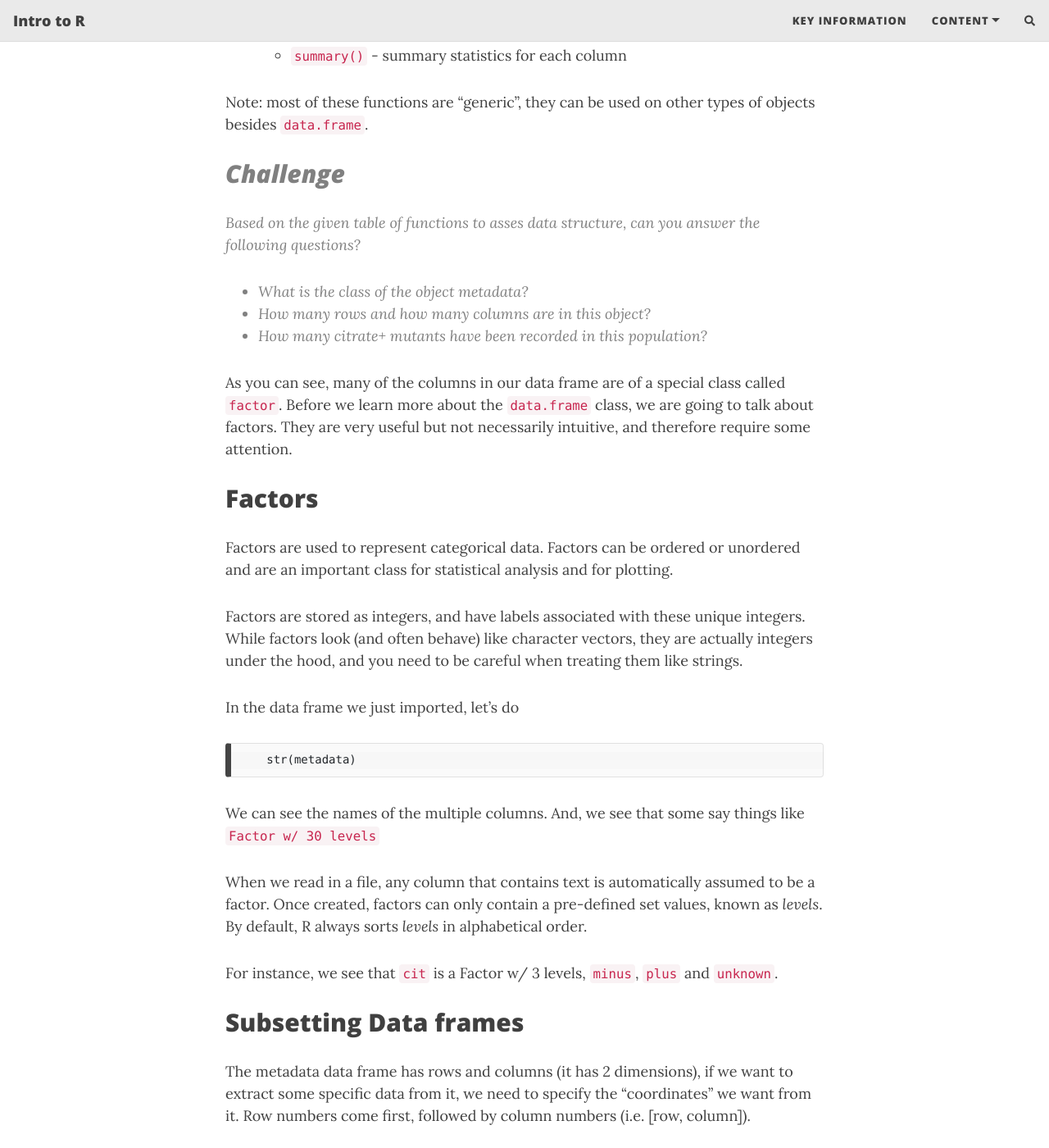
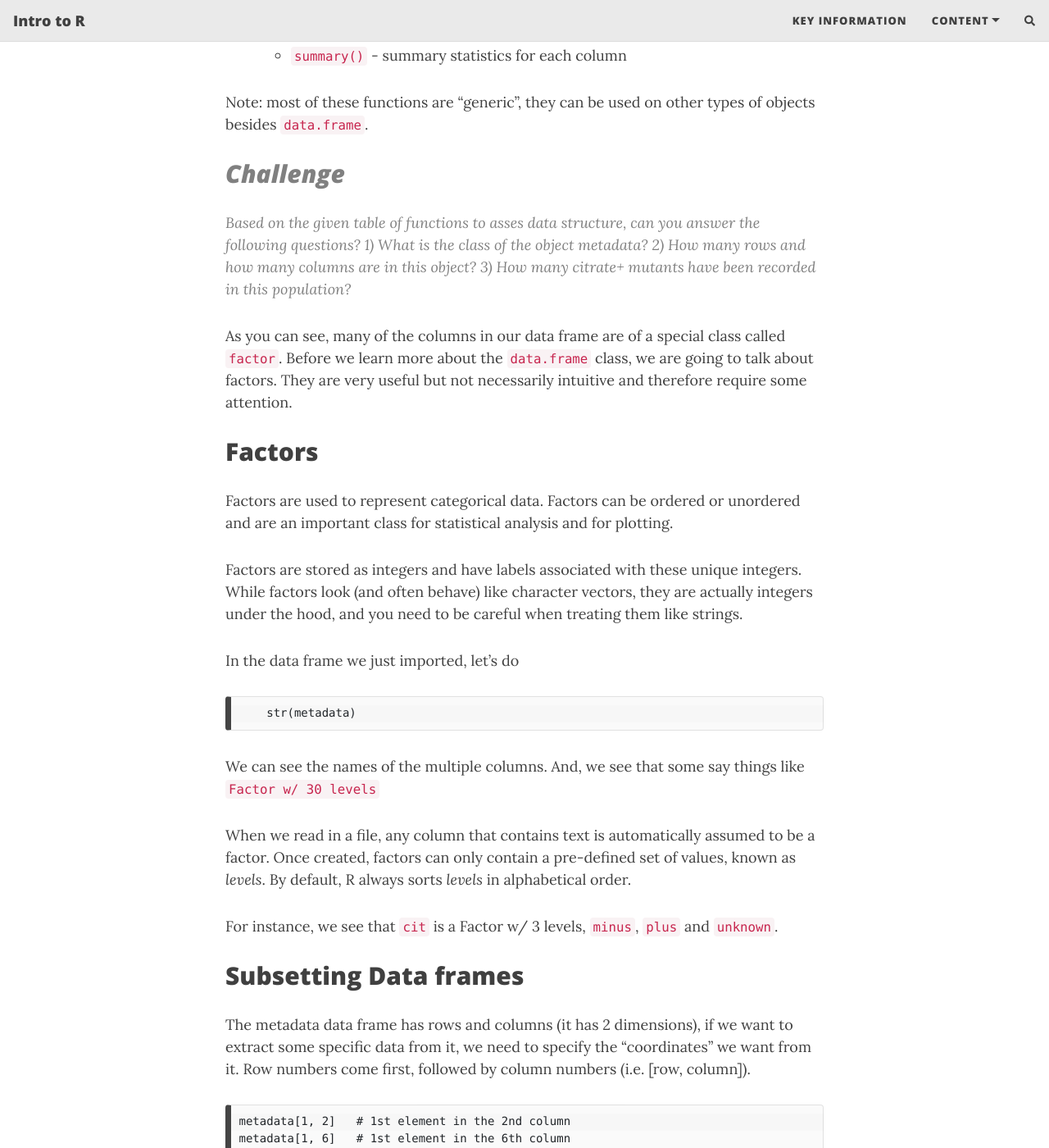
Before and after one commit to theheking/intro-to-r, a Jekyll site: the page built from content/3_dataframes.md, in a window 1280 px wide and 1400 px high, scrolled down 4147 px. Shown: the whole window at 82% size. Built offline with Jekyll 4.4.1, drawn with Linux system fonts in a browser that asks for light colours; nearby versions of some CDN libraries; comment, search, counter and statistics services are not loaded; some of the changed text lies outside the part shown.

Commit message:
Update 3_dataframes.md

````diff
--- a/content/3_dataframes.md
+++ b/content/3_dataframes.md
@@ -141,20 +141,20 @@ Note: most of these functions are “generic”, they can be used on other types
 > Challenge
 > --------
 > Based on the given table of functions to asses data structure, can you answer the following questions?
-> - What is the class of the object metadata?
-> - How many rows and how many columns are in this object?
-> - How many citrate+ mutants have been recorded in this population?
+> 1) What is the class of the object metadata?
+> 2) How many rows and how many columns are in this object?
+> 3) How many citrate+ mutants have been recorded in this population?
 
 
 
-As you can see, many of the columns in our data frame are of a special class called `factor`. Before we learn more about the `data.frame` class, we are going to talk about factors. They are very useful but not necessarily intuitive, and therefore require some attention.
+As you can see, many of the columns in our data frame are of a special class called `factor`. Before we learn more about the `data.frame` class, we are going to talk about factors. They are very useful but not necessarily intuitive and therefore require some attention.
 
 Factors
 -------
 
 Factors are used to represent categorical data. Factors can be ordered or unordered and are an important class for statistical analysis and for plotting.
 
-Factors are stored as integers, and have labels associated with these unique integers. While factors look (and often behave) like character vectors, they are actually integers under the hood, and you need to be careful when treating them like strings.
+Factors are stored as integers and have labels associated with these unique integers. While factors look (and often behave) like character vectors, they are actually integers under the hood, and you need to be careful when treating them like strings.
 
 In the data frame we just imported, let’s do
 ```
@@ -162,12 +162,9 @@ In the data frame we just imported, let’s do
 ```
 We can see the names of the multiple columns. And, we see that some say things like `Factor w/ 30 levels`
 
-When we read in a file, any column that contains text is automatically assumed to be a factor. Once created, factors can only contain a pre-defined set values, known as _levels_. By default, R always sorts _levels_ in alphabetical order.
+When we read in a file, any column that contains text is automatically assumed to be a factor. Once created, factors can only contain a pre-defined set of values, known as _levels_. By default, R always sorts _levels_ in alphabetical order.
 
 For instance, we see that `cit` is a Factor w/ 3 levels, `minus`, `plus` and `unknown`.
-
-
-
 
 
 Subsetting Data frames
````
Also changed, not shown: other parts of content/3_dataframes.md (+1 -1 lines).
